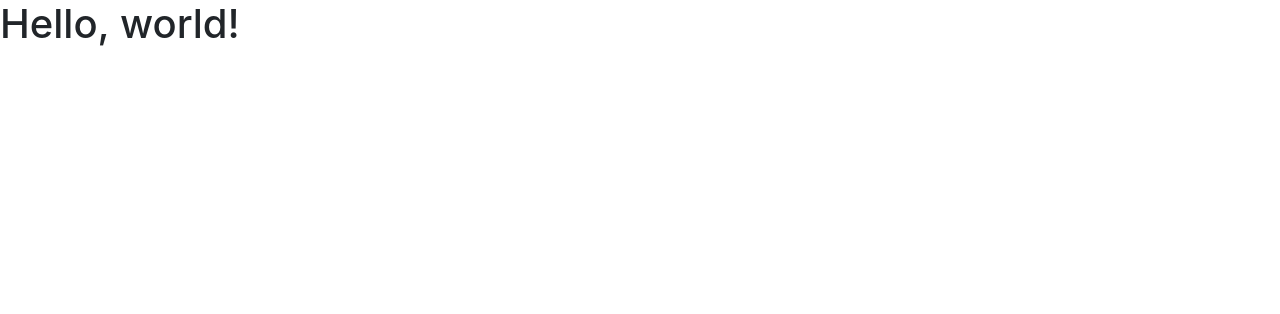
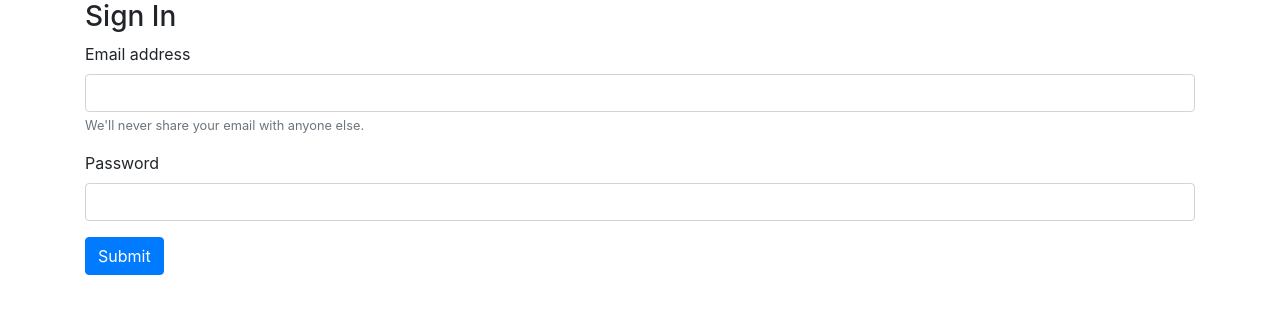
Before and after one commit to mari-makan/client, a website: page index.html in a window 1280 px wide. Drawn offline with nearby package versions, Linux system fonts and the light colour scheme.

Commit message:
login with dummy token

```diff
--- a/index.html
+++ b/index.html
@@ -7,11 +7,32 @@
 
     <!-- Bootstrap CSS -->
     <link rel="stylesheet" href="https://stackpath.bootstrapcdn.com/bootstrap/4.4.1/css/bootstrap.min.css" integrity="sha384-Vkoo8x4CGsO3+Hhxv8T/Q5PaXtkKtu6ug5TOeNV6gBiFeWPGFN9MuhOf23Q9Ifjh" crossorigin="anonymous">
-
-    <title>Hello, world!</title>
+    <link rel="stylesheet" href="https://stackpath.bootstrapcdn.com/font-awesome/4.7.0/css/font-awesome.min.css" integrity="sha384-Vkoo8x4CGsO3+Hhxv8T/Q5PaXtkKtu6ug5TOeNV6gBiFeWPGFN9MuhOf23Q9Ifjh" crossorigin="anonymous">
+    <title>Mari Makan!</title>
   </head>
   <body>
-    <h1>Hello, world!</h1>
+    <h1 id="home">Mari Makan</h1>
+
+
+    <!-- LOGIN -->
+    <div class="container" id="formSignIn">
+        <form id="signIn">
+            <h3>Sign In</h3>
+            <div class="form-group">
+              <label for="emailLogin">Email address</label>
+              <input type="email" class="form-control" id="emailLogin" aria-describedby="emailHelp">
+              <small class="form-text text-muted">We'll never share your email with anyone else.</small>
+            </div>
+            <div class="form-group">
+              <label for="exampleInputPassword1">Password</label>
+              <input type="password" class="form-control" id="exampleInputPassword1">
+            </div>
+
+            <button type="submit" class="btn btn-primary">Submit</button>
+        </form>
+    </div>
+
+
 
     <!-- Optional JavaScript -->
     <!-- jQuery first, then Popper.js, then Bootstrap JS -->
--- a/main.js
+++ b/main.js
@@ -0,0 +1,26 @@
+// localStorage.setItem('token', '123456')
+// localStorage.clear()
+
+function hideAll(){
+    $("#home").hide()
+    $("#formSignIn").hide()
+}
+
+$(document).ready(() => {
+
+    if(localStorage.token){
+        hideAll()
+        $("#home").show()
+    } else {
+        hideAll()
+        $("#formSignIn").show()
+    }
+
+    // LOGIN
+    $("#signIn").on("submit", () => {
+        hideAll()
+        // DUMMY TOKEN  ================================
+        localStorage.setItem('token', '123456')
+        $("#home").show()
+    })
+})
```
